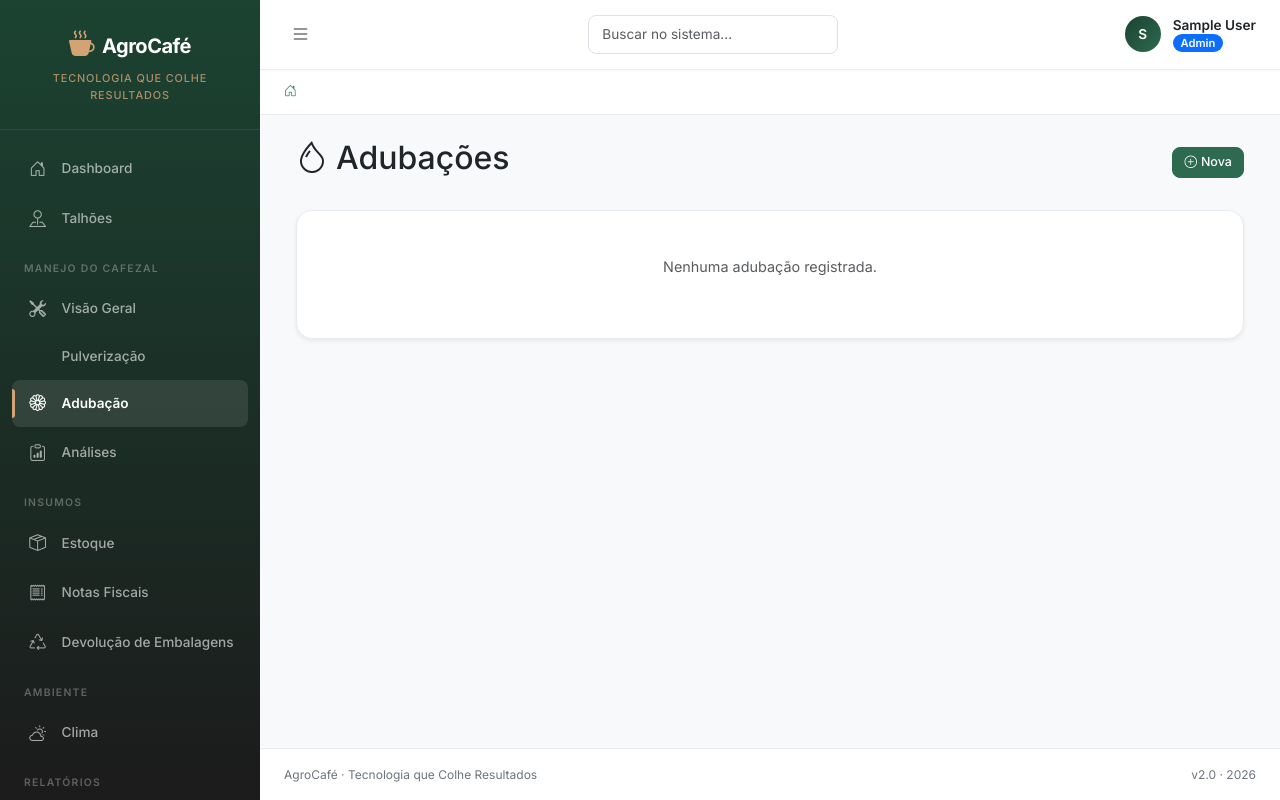
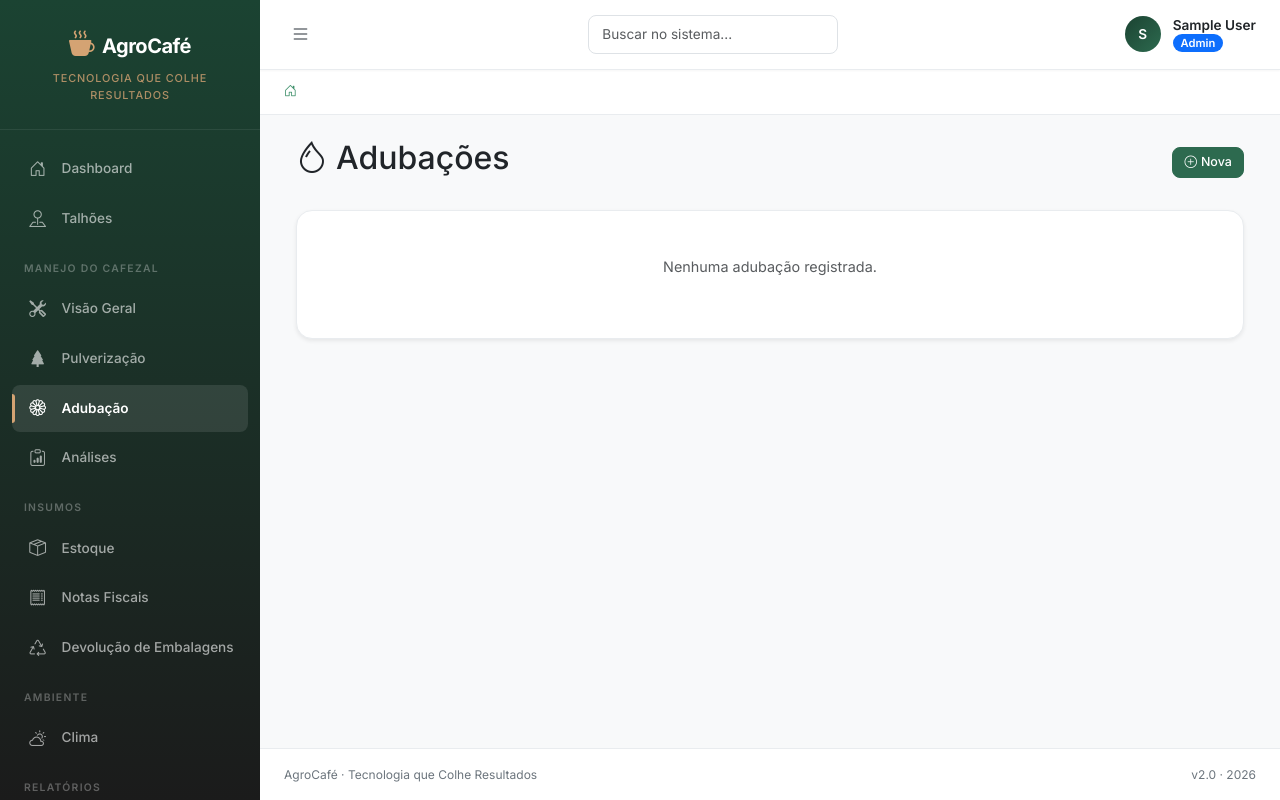
Before and after one commit to PaulinhoProjects/FazendaCafe, a Flask app: page /adubacao/adubacoes in a window 1280 px wide. Run offline with Flask 3, Linux system fonts and the light colour scheme; the visitor is signed in with stand-in values (Sample User, id 1); data that the repository does not hold is empty; some libraries are stand-ins or nearby versions.

Commit message:
fix icon etc...

```diff
--- a/app/templates/base.html
+++ b/app/templates/base.html
@@ -23,7 +23,7 @@
         <li class="sidebar-item"><a class="sidebar-link {% if '/talhoes' in request.path %}active{% endif %}" href="{{ url_for('talhoes.listar') }}"><i class="bi bi-pin-map"></i>Talhões</a></li>
         <li class="sidebar-section-label">Manejo do Cafezal</li>
         <li class="sidebar-item"><a class="sidebar-link {% if request.path.startswith('/manejo/') %}active{% endif %}" href="{{ url_for('manejo.visao_geral') }}"><i class="bi bi-tools"></i>Visão Geral</a></li>
-        <li class="sidebar-item"><a class="sidebar-link {% if '/pulverizacao' in request.path %}active{% endif %}" href="{{ url_for('pulverizacao.listar_aplicacoes') }}"><i class="bi bi-spray"></i>Pulverização</a></li>
+        <li class="sidebar-item"><a class="sidebar-link {% if '/pulverizacao' in request.path %}active{% endif %}" href="{{ url_for('pulverizacao.listar_aplicacoes') }}"><i class="bi bi-tree-fill"></i>Pulverização</a></li>
         <li class="sidebar-item"><a class="sidebar-link {% if '/adubacao' in request.path %}active{% endif %}" href="{{ url_for('adubacao.dashboard') }}"><i class="bi bi-flower1"></i>Adubação</a></li>
         <li class="sidebar-item"><a class="sidebar-link {% if '/analises' in request.path %}active{% endif %}" href="{{ url_for('analises.listar') }}"><i class="bi bi-clipboard-data"></i>Análises</a></li>
         <li class="sidebar-section-label">Insumos</li>
--- a/app/templates/notas_fiscais/adicionar_item.html
+++ b/app/templates/notas_fiscais/adicionar_item.html
@@ -54,9 +54,9 @@
                 <div class="col-md-3">
                     <label class="form-label">Unidade</label>
                     <select name="unidade" class="form-select">
+                        <option value="un">Unidades (un)</option>
                         <option value="L">Litros (L)</option>
                         <option value="kg">Quilos (kg)</option>
-                        <option value="un">Unidades (un)</option>
                         <option value="mL">Mililitros (mL)</option>
                         <option value="g">Gramas (g)</option>
                     </select>
```
